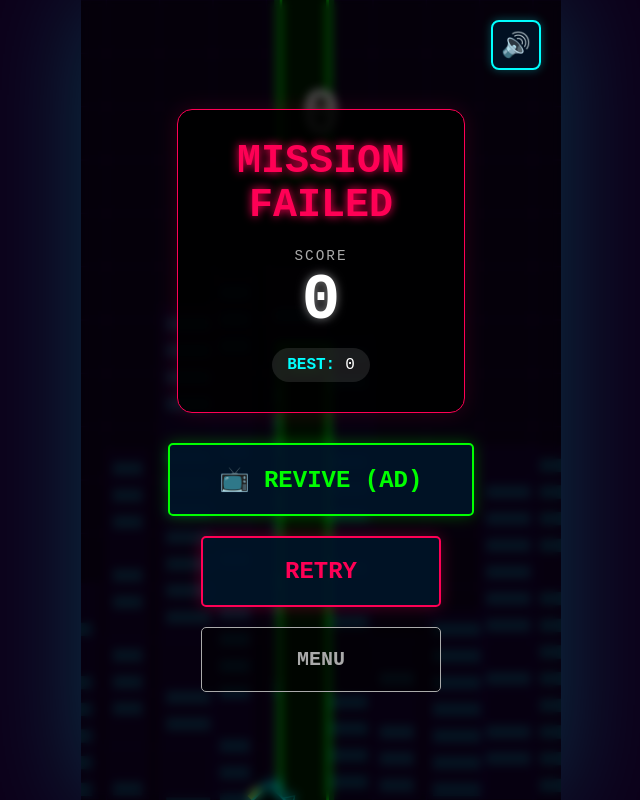
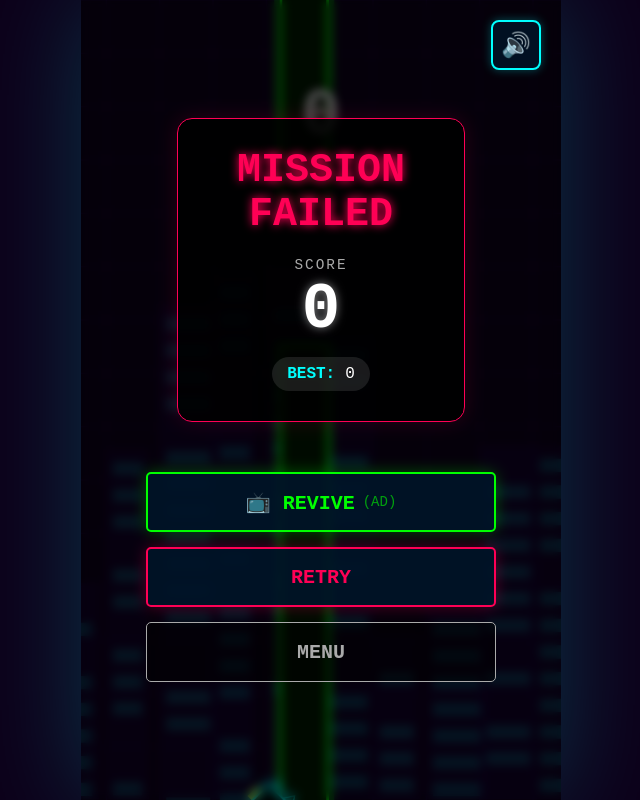
Before and after one commit to Coldzennnn/flappy, a plain HTML site: page index.html in a window 1280 px wide. Both pictures are taken after a click on the button "START MISSION". Shown: the whole page, without its empty margins (319-959 px from the left). Drawn offline with Linux system fonts and the light colour scheme; animation ran at ten frames a second.

Commit message:
Update index.html

```diff
--- a/index.html
+++ b/index.html
@@ -234,7 +234,7 @@
             background: rgba(0, 20, 40, 0.9);
             border: 2px solid #0ff;
             color: #0ff;
-            padding: 20px 50px;
+            padding: 20px 30px; /* Уменьшил горизонтальный паддинг для мобилок */
             font-family: 'Courier New', Courier, monospace;
             font-size: 3vh;
             font-weight: bold;
@@ -243,8 +243,7 @@
             box-shadow: 0 0 15px rgba(0, 255, 255, 0.3);
             border-radius: 5px;
             transition: all 0.2s;
-            min-width: 240px;
-            min-height: 70px;
+            /* Удалены min-width для .btn, чтобы использовать .btn-wide */
             display: flex;
             justify-content: center;
             align-items: center;
@@ -257,6 +256,32 @@
             transform: scale(0.96);
         }
 
+        /* Стили для широких кнопок в меню проигрыша */
+        .gameover-buttons {
+            display: flex;
+            flex-direction: column;
+            width: 100%;
+            gap: 15px;
+            align-items: center;
+            margin-top: 10px;
+        }
+
+        .btn-wide {
+            width: 80%;
+            max-width: 350px;
+            height: 60px; /* Фиксированная высота для единообразия */
+            padding: 0;   /* Убираем паддинг, контент центрируется флексом */
+            font-size: 2.5vh;
+        }
+
+        /* Стиль для суффикса (Реклама) */
+        .ad-hint {
+            font-size: 0.7em;
+            opacity: 0.6;
+            margin-left: 8px;
+            font-weight: normal;
+        }
+
         .btn-restart {
             border-color: #ff0055;
             color: #ff0055;
@@ -283,6 +308,8 @@
             border-color: #FFFF00;
             color: #FFFF00;
             box-shadow: 0 0 15px rgba(255, 255, 0, 0.3);
+            min-width: 240px;
+            min-height: 70px;
         }
         .btn-resume:active {
             background: #FFFF00;
@@ -294,6 +321,8 @@
             color: #f0f;
             box-shadow: 0 0 15px rgba(255, 0, 255, 0.3);
             margin-top: 10px;
+            min-width: 240px;
+            min-height: 70px;
         }
         .btn-shop:active {
             background: #f0f;
@@ -305,8 +334,7 @@
             color: #aaa;
             background: rgba(0,0,0,0.5);
             box-shadow: none;
-            min-height: 50px;
-            font-size: 2.5vh;
+            /* Размеры для этой кнопки задаются через .btn-wide если она в блоке gameover */
         }
         .btn-menu-secondary:active {
             background: #aaa;
@@ -378,6 +406,12 @@
             box-shadow: none !important;
             background: rgba(20,0,0,0.5) !important;
             opacity: 0.7;
+        }
+
+        /* Кнопки в магазине (Select/Back) тоже должны быть удобными */
+        #btn-shop-select, #btn-shop-back, #btn-shop-free-credits {
+             min-width: 200px;
+             min-height: 60px;
         }
 
         #shop-credits {
@@ -508,7 +542,7 @@
         <!-- START SCREEN -->
         <div id="start-screen" class="screen">
             <h1 class="game-title" id="txt-title">CYBER<br>CAT</h1>
-            <button class="btn" id="btn-start">START MISSION</button>
+            <button class="btn" id="btn-start" style="min-width: 240px; min-height: 70px;">START MISSION</button>
             <button class="btn btn-shop" id="btn-shop-open">SHOP</button>
             <div style="color: #aaa; font-size: 1.5vh; margin-top: 5px;" id="txt-tap">TAP TO JUMP</div>
         </div>
@@ -537,12 +571,12 @@
             <h2 class="title-paused" id="txt-paused">SYSTEM<br>PAUSED</h2>
             <button class="btn btn-resume" id="btn-resume">RESUME</button>
             <!-- Кнопка Меню в Паузе -->
-            <button class="btn btn-menu-secondary" id="btn-pause-menu">MENU</button>
+            <button class="btn btn-menu-secondary" id="btn-pause-menu" style="min-width: 240px; min-height: 70px;">MENU</button>
         </div>
 
         <!-- GAMEOVER SCREEN -->
         <div id="gameover-screen" class="screen hidden">
-            <div class="card card-red">
+            <div class="card card-red" style="margin-bottom: 20px;">
                 <div class="mission-failed" id="txt-failed">MISSION<br>FAILED</div>
                 <div class="label" id="txt-score-label">SCORE</div>
                 <div class="score-big" id="final-score">0</div>
@@ -552,10 +586,14 @@
                 </div>
             </div>
 
-            <button class="btn btn-revive" id="btn-revive" style="display: none;">📺 REVIVE</button>
-            <button class="btn btn-restart" id="btn-restart">RETRY</button>
-            <!-- Кнопка Меню в Game Over -->
-            <button class="btn btn-menu-secondary" id="btn-gameover-menu">MENU</button>
+            <!-- New Button Container -->
+            <div class="gameover-buttons">
+                <button class="btn btn-wide btn-revive" id="btn-revive" style="display: none;">
+                    📺 REVIVE <span class="ad-hint">(Ad)</span>
+                </button>
+                <button class="btn btn-wide btn-restart" id="btn-restart">RETRY</button>
+                <button class="btn btn-wide btn-menu-secondary" id="btn-gameover-menu">MENU</button>
+            </div>
         </div>
 
         <!-- SETTINGS SCREEN -->
@@ -570,7 +608,7 @@
                 </div>
             </div>
 
-            <button class="btn" id="btn-settings-back">BACK</button>
+            <button class="btn" id="btn-settings-back" style="min-width: 240px; min-height: 70px;">BACK</button>
         </div>
 
     </div>
@@ -609,7 +647,7 @@ const TRANSLATIONS = {
         'score_label': 'SCORE',
         'best_label': 'BEST:',
         'retry': 'RETRY',
-        'revive_btn': '📺 REVIVE (Ad)',
+        'revive_btn': '📺 REVIVE <span class="ad-hint">(Ad)</span>',
         'settings_title': 'SETTINGS',
         'lang_label': 'LANGUAGE',
         'back': 'BACK',
@@ -639,7 +677,7 @@ const TRANSLATIONS = {
         'score_label': 'СЧЕТ',
         'best_label': 'РЕКОРД:',
         'retry': 'ЗАНОВО',
-        'revive_btn': '📺 СПАСТИ (Реклама)',
+        'revive_btn': '📺 СПАСТИ <span class="ad-hint">(Реклама)</span>',
         'settings_title': 'НАСТРОЙКИ',
         'lang_label': 'ЯЗЫК',
         'back': 'НАЗАД',
```
